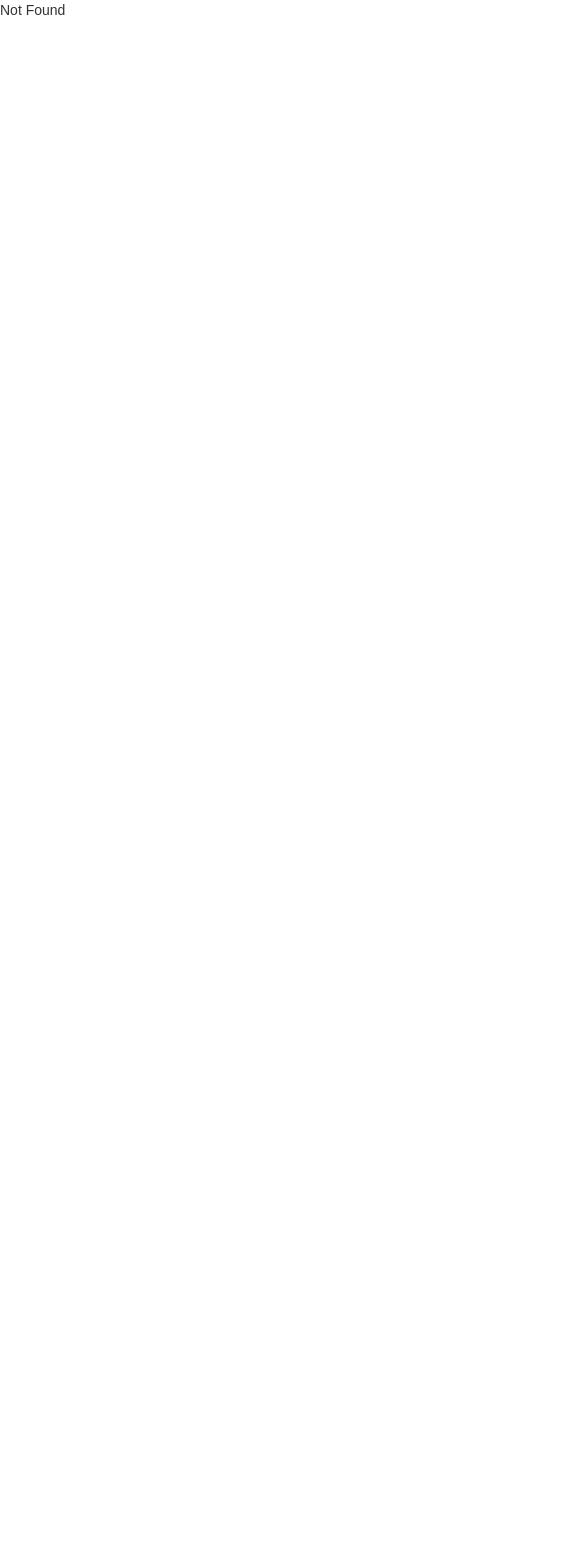
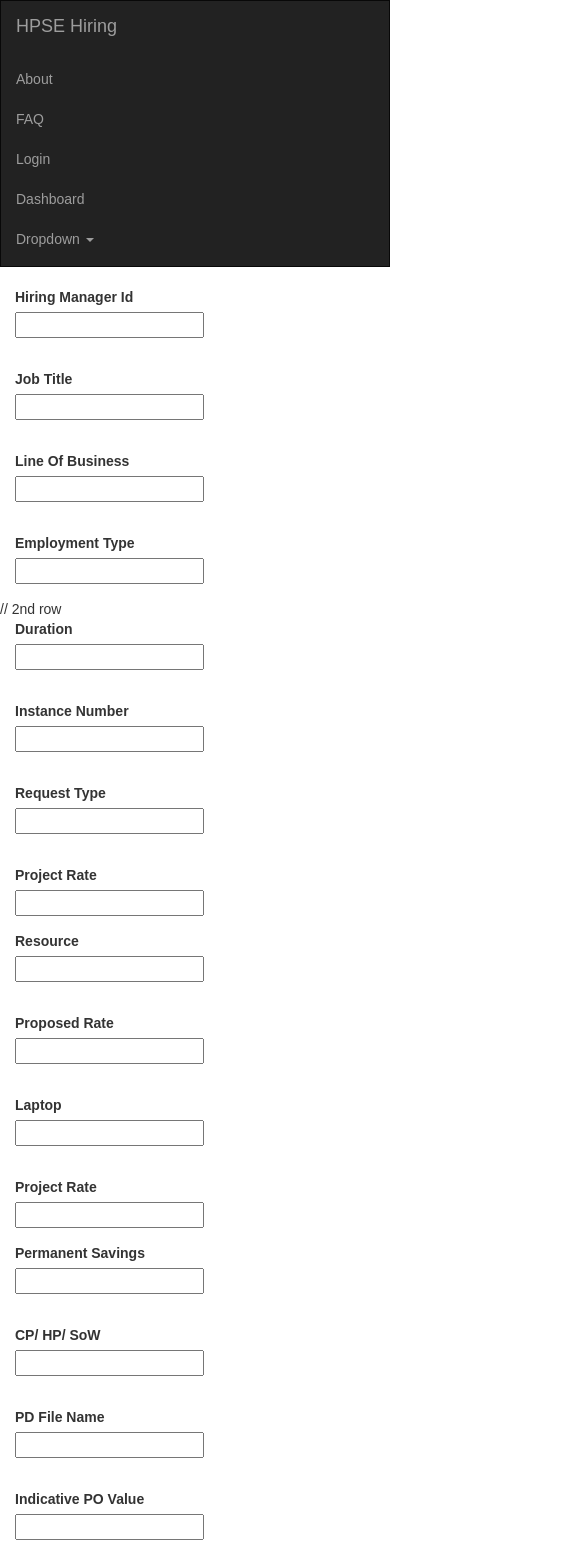
Before and after one commit to Meghajit/HiringApp, a React (Create React App) app: page /newRequest in a window 390 px wide. Shown: the top 1558 px of the page, 585 px wide, since content can reach past the window. Before the commit the page ends 844 px from the top, so only its background shows below. Built offline with nearby package versions, Linux system fonts and the light colour scheme.

Commit message:
routing with nav bar

```diff
--- a/src/components/LandingPage.js
+++ b/src/components/LandingPage.js
@@ -1,62 +1,60 @@
 import React from "react"
 import LandingPageCard from "./LandingPageCard";
 import axios from 'axios';
-import Navibar from './Navibar';
-
 
 class LandingPage extends React.Component {
-    constructor(props) {
-   super(props);
-   this.handlePendingApprovals=this.handlePendingApprovals.bind(this);
+    constructor() {
+        super();
+        this.handlePendingApprovals = this.handlePendingApprovals.bind(this);
+        this.navNewRequest = this.navNewRequest.bind(this)
         this.state = {
-    pa:[]
+            pa: []
         };
 
     }
 
-    handlePendingApprovals(e)
-    {
+    handlePendingApprovals(e) {
         const self = this;
         axios.get('http://localhost:5000/api/pending', {
             params: {
-              userID:'b64bfe4d-9886-4282-9eea-dc2f2ad5d9b5'
+                userID: 'b64bfe4d-9886-4282-9eea-dc2f2ad5d9b5'
             }
         })
             .then(function (response) {
 
                 console.log(response.data.info);
 
-            if(response.data.responseCode=="1")
-            {
-                const pa = {...self.state.pa}
-                self.setState({pa: response.data.info});
-
-
+                if (response.data.responseCode == "1") {
+                    const pa = { ...self.state.pa }
+                    self.setState({ pa: response.data.info });
                 }
-
-
             })
             .catch(function (error) {
                 console.log(error);
             });
     }
-
+    /* new request navigation */
+    navNewRequest(){
+        this.props.history.push("/newRequest")
+    }
 
  render(){
      return (
-        <div class="container">
-            <Navibar />
-            <div class="row">
+        <div className="container">
+            <div className="row">
                 <LandingPageCard func = {this.handlePendingApprovals} headername="Pending Approvals" cardtitle="Pending Approvals" cardtext="Pending Approvals" buttontext="Pending Approvals" />
-                <LandingPageCard headername="Pending Requests" cardtitle="Pending Requests" cardtext="Pending Request" buttontext="Pending Request" />
+                <LandingPageCard
+                    headername="Pending Requests" cardtitle="Pending Requests"
+                        cardtext="Pending Request" buttontext="Pending Request"/>
             </div>
             <br /><br />
-            <div class="row">
+            <div className="row">
                 <LandingPageCard headername="My Approvals" cardtitle="My Approvals" cardtext="My Approvals" buttontext="My Approvals" />
-                <LandingPageCard headername="My Requests" cardtitle="My Requests" cardtext="My Request" buttontext="My Request" />
+                <LandingPageCard headername="My Requests" cardtitle="My Requests"
+                    cardtext="My Request" buttontext="My Request" navNewRequest={this.navNewRequest} />
             </div>
             <br />
-            <div class="row">
+            <div className="row">
                 <LandingPageCard headername="History" cardtitle="History" cardtext="History" buttontext="History" />
             </div>
             <br/>
--- a/src/components/LandingPageCard.js
+++ b/src/components/LandingPageCard.js
@@ -1,23 +1,21 @@
 import React from "react";
+import NewRequest from "./NewRequest"
 
 
 class LandingPageCard extends React.Component{
-    constructor(props) {
-        super(props);
-      }
 
       render()
       {
           return(
-            <div class="col-xs-6">
-              <div class="card">
-                <div class="card-header">
+            <div className="col-xs-6">
+              <div className="card">
+                <div className="card-header">
                   {this.props.headername}
                 </div>
-                <div class="card-block">
-                  <h3 class="card-title">{this.props.cardtitle}</h3>
-                  <p class="card-text">{this.props.cardtext}</p>
-                  <a href="#">  <button type="button" onClick={this.props.func} class="btn btn-primary btn-lg btn-block">{this.props.buttontext}</button></a>
+                <div className="card-block">
+                  <h3 className="card-title">{this.props.cardtitle}</h3>
+                  <p className="card-text">{this.props.cardtext}</p>
+                  <a href="#">  <button type="button" onClick={this.props.navNewRequest} className="btn btn-primary btn-lg btn-block">{this.props.buttontext}</button></a>
                 </div>
               </div>
             </div>
--- a/src/components/Main.js
+++ b/src/components/Main.js
@@ -1,19 +1,13 @@
 import React from "react";
-import Navibar from "./Navibar";
 import { Jumbotron,JumbotronProps,Button } from 'react-bootstrap';
 class Main extends React.Component {
-
-
-
      render(){
        return (
            <div>
-            <Navibar />
             <Jumbotron>
                 <h1>HPSE Automation</h1>
                 <p>Automation Tool </p>
             </Jumbotron>
-
         </div>
 
        );
--- a/src/components/NewRequest.js
+++ b/src/components/NewRequest.js
@@ -9,11 +9,11 @@ import Textareawithlabel from "./Textareawithlabel";
 import { BrowserRouter } from 'react-router-dom'
 
 
-var arr=[];
+var arr = [];
 
-class Submitbutton extends Component{
-    render(){
-        return(
+class Submitbutton extends Component {
+  render() {
+    return (
       <div>
         <button bsStyle="success" bsSize="small"> {this.props.fieldname} </button>
       </div>
@@ -24,59 +24,58 @@ class Submitbutton extends Component{
 
 
 
- class App extends Component {
+class NewRequest extends Component {
 
   constructor(props) {
     super(props);
 
     this.state = {
-      ht:[]
+      ht: []
     };
-           this.updateFormValues=this.updateFormValues.bind(this);
+    this.updateFormValues = this.updateFormValues.bind(this);
   }
 
-      updateFormValues(myname,myvalue)
-     {
+  updateFormValues(myname, myvalue) {
     console.log("LOL");
     const ht = this.state.ht;
-         ht[myname]=myvalue;
+    ht[myname] = myvalue;
 
-         this.setState({ht});
-         arr=ht;
+    this.setState({ ht });
+    arr = ht;
 
 
   }
 
 
 
-           handleSubmit(e){
+  handleSubmit(e) {
     console.log("HEHEEHE");
     e.preventDefault();
     //var str="{";
-               var str="";
-          for(var key in arr)
-              str=str+'"'+key+'" : "'+arr[key]+'",';
-            str=str.slice(0,-1);
+    var str = "";
+    for (var key in arr)
+      str = str + '"' + key + '" : "' + arr[key] + '",';
+    str = str.slice(0, -1);
     //  str=str+"}";
     console.log(str);
 
     axios.post('http://localhost:5000/api/newReq', {
-  "hiring_manager_id":arr["hiring_manager_id"],
-  "job_title":arr[ "job_title"],
-  "lob":arr["lob"],
-  "instance_no":arr["instance_no"],
-  "employment_type":arr["employment_type"],
-  "request_type":arr[ "request_type"],
-  "project_rate":arr["project_rate"],
-  "comments":arr["comments"],
-  "resource":arr[ "resource"],
-  "proposed_rate":arr["proposed_rate"],
-  "laptop":arr["laptop"],
-  "duration":arr[ "duration"],
-  "indicative_po_value":arr[ "indicative_po_value"],
-  "perm_savings":arr["perm_savings"],
-  "cP_hP_hSoW":arr[ "cP_hP_hSoW"],
-  "pd_file_name":arr[ "pd_file_name"],
+      "hiring_manager_id": arr["hiring_manager_id"],
+      "job_title": arr["job_title"],
+      "lob": arr["lob"],
+      "instance_no": arr["instance_no"],
+      "employment_type": arr["employment_type"],
+      "request_type": arr["request_type"],
+      "project_rate": arr["project_rate"],
+      "comments": arr["comments"],
+      "resource": arr["resource"],
+      "proposed_rate": arr["proposed_rate"],
+      "laptop": arr["laptop"],
+      "duration": arr["duration"],
+      "indicative_po_value": arr["indicative_po_value"],
+      "perm_savings": arr["perm_savings"],
+      "cP_hP_hSoW": arr["cP_hP_hSoW"],
+      "pd_file_name": arr["pd_file_name"],
     })
       .then(function (response) {
         console.log(response);
@@ -93,160 +92,130 @@ class Submitbutton extends Component{
 
 
 
-        render(){
+  render() {
 
     return (
 
 
       <div>
 
-       <form action="https://google.co.in" method = "POST" onSubmit={this.handleSubmit}>
-          <div class="form-row justify-content-md-center">
+        <form action="https://google.co.in" method="POST" onSubmit={this.handleSubmit}>
+          <div className="form-row justify-content-md-center">
 
-            <div class="form-group col-md-2">
-              <label for="hiring_manager_id" class="col-form-label">Hiring Manager Id</label>
-              <Textboxwithlabel fieldname= "hiring_manager_id"  whenupdate={this.updateFormValues} classname="form-control input-sm" idname="hiring_manager_id" placeholdername="ID"/>
+            <div className="form-group col-md-2">
+              <label for="hiring_manager_id" className="col-form-label">Hiring Manager Id</label>
+              <Textboxwithlabel fieldname="hiring_manager_id" whenupdate={this.updateFormValues} classname="form-control input-sm" idname="hiring_manager_id" placeholdername="ID" />
             </div>
 
-                 <div class="form-group col-md-1"></div>
+            <div className="form-group col-md-1"></div>
 
-            <div class="form-group col-md-2">
-              <label for="job_title" class="col-form-label">Job Title</label>
-              <Textboxwithlabel fieldname= "job_title"  whenupdate={this.updateFormValues} class="form-control" idname="job_title" placeholdername="Job Title"/>
+            <div className="form-group col-md-2">
+              <label for="job_title" className="col-form-label">Job Title</label>
+              <Textboxwithlabel fieldname="job_title" whenupdate={this.updateFormValues} className="form-control" idname="job_title" placeholdername="Job Title" />
             </div>
 
-              <div class="form-group col-md-1"></div>
+            <div className="form-group col-md-1"></div>
 
-                <div class="form-group col-md-2">
-              <label for="LOB" class="col-form-label">Line Of Business</label>
-              <Textboxwithlabel fieldname= "lob"  whenupdate={this.updateFormValues} class="form-control" idname="LOB" placeholdername="LOB"/>
+            <div className="form-group col-md-2">
+              <label for="LOB" className="col-form-label">Line Of Business</label>
+              <Textboxwithlabel fieldname="lob" whenupdate={this.updateFormValues} className="form-control" idname="LOB" placeholdername="LOB" />
             </div>
-                 <div class="form-group col-md-1"></div>
+            <div className="form-group col-md-1"></div>
 
 
-                <div class="form-group col-md-2">
-              <label for="employment_type" class="col-form-label">Employment Type</label>
-              <Textboxwithlabel fieldname= "employment_type"  whenupdate={this.updateFormValues} class="form-control" idname="employment_type" placeholdername="Employment type"/>
+            <div className="form-group col-md-2">
+              <label for="employment_type" className="col-form-label">Employment Type</label>
+              <Textboxwithlabel fieldname="employment_type" whenupdate={this.updateFormValues} className="form-control" idname="employment_type" placeholdername="Employment type" />
             </div>
 
           </div>
 
           // 2nd row
-             <div class="form-row justify-content-md-center">
+          <div className="form-row justify-content-md-center">
 
-            <div class="form-group col-md-2">
-              <label for="duration" class="col-form-label">Duration</label>
-              <Textboxwithlabel fieldname= "duration"  whenupdate={this.updateFormValues} class="form-control" idname="duration" placeholdername="Duration"/>
+            <div className="form-group col-md-2">
+              <label for="duration" className="col-form-label">Duration</label>
+              <Textboxwithlabel fieldname="duration" whenupdate={this.updateFormValues} className="form-control" idname="duration" placeholdername="Duration" />
             </div>
 
-                 <div class="form-group col-md-1"></div>
+            <div className="form-group col-md-1"></div>
 
-            <div class="form-group col-md-2">
-              <label for="instance_no" class="col-form-label">Instance Number</label>
-              <Textboxwithlabel fieldname= "instance_no"  whenupdate={this.updateFormValues} class="form-control" idname="instance_no" placeholdername="Instance No"/>
+            <div className="form-group col-md-2">
+              <label for="instance_no" className="col-form-label">Instance Number</label>
+              <Textboxwithlabel fieldname="instance_no" whenupdate={this.updateFormValues} className="form-control" idname="instance_no" placeholdername="Instance No" />
             </div>
 
-              <div class="form-group col-md-1"></div>
+            <div className="form-group col-md-1"></div>
 
-                <div class="form-group col-md-2">
-              <label for="request_type" class="col-form-label">Request Type</label>
-              <Textboxwithlabel fieldname= "request_type"  whenupdate={this.updateFormValues} class="form-control" idname="request_type" placeholdername="Request Type"/>
+            <div className="form-group col-md-2">
+              <label for="request_type" className="col-form-label">Request Type</label>
+              <Textboxwithlabel fieldname="request_type" whenupdate={this.updateFormValues} className="form-control" idname="request_type" placeholdername="Request Type" />
             </div>
 
-                 <div class="form-group col-md-1"></div>
+            <div className="form-group col-md-1"></div>
 
 
-                <div class="form-group col-md-2">
-              <label for="project_rate" class="col-form-label">Project Rate</label>
-              <Textboxwithlabel fieldname= "project_rate"  whenupdate={this.updateFormValues} class="form-control" idname="project_rate" placeholdername="project_rate"/>
-            </div>
-
-            </div>
-
-                // 3rd row
-
-                 <div class="form-row justify-content-md-center">
-
-            <div class="form-group col-md-2">
-              <label for="resource" class="col-form-label">Resource</label>
-              <Textboxwithlabel fieldname= "resource"  whenupdate={this.updateFormValues} class="form-control" idname="resource" placeholdername="Resource"/>
-            </div>
-
-                 <div class="form-group col-md-1"></div>
-
-            <div class="form-group col-md-2">
-              <label for="proposed_rate" class="col-form-label">Proposed Rate</label>
-              <Textboxwithlabel fieldname= "proposed_rate"  whenupdate={this.updateFormValues} class="form-control" idname="proposed_rate" placeholdername="Proposed Rate"/>
-            </div>
-
-              <div class="form-group col-md-1"></div>
-
-                <div class="form-group col-md-2">
-              <label for="laptop" class="col-form-label">Laptop</label>
-              <Textboxwithlabel fieldname= "laptop"  whenupdate={this.updateFormValues} class="form-control" idname="laptop" placeholdername="Request Type"/>
-            </div>
-
-                 <div class="form-group col-md-1"></div>
-
-
-                <div class="form-group col-md-2">
-              <label for="project_rate" class="col-form-label">Project Rate</label>
-              <Textboxwithlabel fieldname= "project_rate"  whenupdate={this.updateFormValues} class="form-control" idname="project_rate" placeholdername="Project Rate"/>
-            </div>
-
-            </div>
-
-                //4th row
-
-
-                 <div class="form-row justify-content-md-center">
-
-            <div class="form-group col-md-2">
-              <label for="perm_savings" class="col-form-label">Permanent Savings</label>
-              <Textboxwithlabel fieldname= "perm_savings"  whenupdate={this.updateFormValues} class="form-control" idname="perm_savings" placeholdername="Perm Savings"/>
-            </div>
-
-                 <div class="form-group col-md-1"></div>
-
-            <div class="form-group col-md-2">
-              <label for="cphp" class="col-form-label">CP/ HP/ SoW</label>
-              <Textboxwithlabel fieldname= "cP_hP_hSoW"  whenupdate={this.updateFormValues}  class="form-control" idname="cphp" placeholdername="CP / HP/ SoW"/>
-            </div>
-
-              <div class="form-group col-md-1"></div>
-
-                <div class="form-group col-md-2">
-              <label for="pdfile" class="col-form-label">PD File Name</label>
-              <Textboxwithlabel fieldname= "pd_file_name"  whenupdate={this.updateFormValues} class="form-control" idname="pdfile" placeholdername="PD File Name"/>
-            </div>
-
-                 <div class="form-group col-md-1"></div>
-
-
-                <div class="form-group col-md-2">
-              <label for="indicative_po_value" class="col-form-label">Indicative PO Value</label>
-              <Textboxwithlabel fieldname= "indicative_po_value"  whenupdate={this.updateFormValues} class="form-control" idname="indicative_po_value" placeholdername="Indicative PO Value"/>
-            </div>
-
-            </div>
-
-                 <div class="form-row justify-content-md-center ">
-
-            <div class="form-group col-md-6 ">
-              <label for="comments" class="col-form-label">Comments</label>
-                <Textareawithlabel fieldname= "comments"  whenupdate={this.updateFormValues} class="form-control" idname="comments" placeholdername="Comments" rows="3" cols="80"/>
+            <div className="form-group col-md-2">
+              <label for="project_rate" className="col-form-label">Project Rate</label>
+              <Textboxwithlabel fieldname="project_rate" whenupdate={this.updateFormValues} className="form-control" idname="project_rate" placeholdername="project_rate" />
             </div>
           </div>
-
-                    <div class="form-row justify-content-md-center">
-                        <div class="form-group col-md-3">
-                            <button type="submit"  class="col-md-3 btn btn-info">Submit</button>
+          <div className="form-row justify-content-md-center">
+            <div className="form-group col-md-2">
+              <label for="resource" className="col-form-label">Resource</label>
+              <Textboxwithlabel fieldname="resource" whenupdate={this.updateFormValues} className="form-control" idname="resource" placeholdername="Resource" />
+            </div>
+            <div className="form-group col-md-1"></div>
+            <div className="form-group col-md-2">
+              <label for="proposed_rate" className="col-form-label">Proposed Rate</label>
+              <Textboxwithlabel fieldname="proposed_rate" whenupdate={this.updateFormValues} className="form-control" idname="proposed_rate" placeholdername="Proposed Rate" />
+            </div>
+            <div className="form-group col-md-1"></div>
+            <div className="form-group col-md-2">
+              <label for="laptop" className="col-form-label">Laptop</label>
+              <Textboxwithlabel fieldname="laptop" whenupdate={this.updateFormValues} className="form-control" idname="laptop" placeholdername="Request Type" />
+            </div>
+            <div className="form-group col-md-1"></div>
+            <div className="form-group col-md-2">
+              <label for="project_rate" className="col-form-label">Project Rate</label>
+              <Textboxwithlabel fieldname="project_rate" whenupdate={this.updateFormValues} className="form-control" idname="project_rate" placeholdername="Project Rate" />
             </div>
           </div>
-
+          <div className="form-row justify-content-md-center">
+            <div className="form-group col-md-2">
+              <label for="perm_savings" className="col-form-label">Permanent Savings</label>
+              <Textboxwithlabel fieldname="perm_savings" whenupdate={this.updateFormValues} className="form-control" idname="perm_savings" placeholdername="Perm Savings" />
+            </div>
+            <div className="form-group col-md-1"></div>
+            <div className="form-group col-md-2">
+              <label for="cphp" className="col-form-label">CP/ HP/ SoW</label>
+              <Textboxwithlabel fieldname="cP_hP_hSoW" whenupdate={this.updateFormValues} className="form-control" idname="cphp" placeholdername="CP / HP/ SoW" />
+            </div>
+            <div className="form-group col-md-1"></div>
+            <div className="form-group col-md-2">
+              <label for="pdfile" className="col-form-label">PD File Name</label>
+              <Textboxwithlabel fieldname="pd_file_name" whenupdate={this.updateFormValues} className="form-control" idname="pdfile" placeholdername="PD File Name" />
+            </div>
+            <div className="form-group col-md-1"></div>
+            <div className="form-group col-md-2">
+              <label for="indicative_po_value" className="col-form-label">Indicative PO Value</label>
+              <Textboxwithlabel fieldname="indicative_po_value" whenupdate={this.updateFormValues} className="form-control" idname="indicative_po_value" placeholdername="Indicative PO Value" />
+            </div>
+          </div>
+          <div className="form-row justify-content-md-center ">
+            <div className="form-group col-md-6 ">
+              <label for="comments" className="col-form-label">Comments</label>
+              <Textareawithlabel fieldname="comments" whenupdate={this.updateFormValues} className="form-control" idname="comments" placeholdername="Comments" rows="3" cols="80" />
+            </div>
+          </div>
+          <div className="form-row justify-content-md-center">
+            <div className="form-group col-md-3">
+              <button type="submit" className="col-md-3 btn btn-info">Submit</button>
+            </div>
+          </div>
         </form>
       </div>
     );
   }
 }
-export default App;
+export default NewRequest;
--- a/src/index.js
+++ b/src/index.js
@@ -7,6 +7,7 @@ import Navibar from './components/Navibar';
 import PendingApprovals from './components/PendingApprovals';
 import registerServiceWorker from './registerServiceWorker';
 import Main from './components/Main'
+import NewRequest from "./components/NewRequest"
 
 import {BrowserRouter,
     Route, Switch} from "react-router-dom"
@@ -17,10 +18,12 @@ const Root = ()=>{
 return(
     <BrowserRouter>
     <div>
+        <Route component={Navibar}/>
         <Switch>
             <Route exact path="/" component={App}/>
             <Route path="/login" component={Login}/>
             <Route path="/home" component={LandingPage}/>
+            <Route path="/newRequest" component={NewRequest}/>
             <Route component={render => <p>Not Found</p> } />
         </Switch>
     </div>
```
Lines whose indentation alone changed are shown as unchanged.
